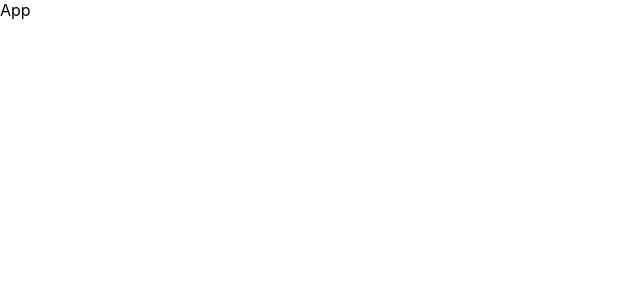
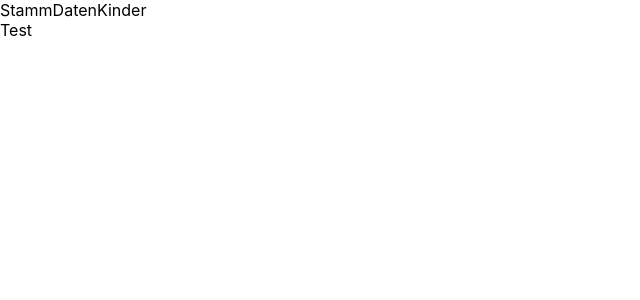
Before and after one commit to JanMartinF/kindergardenApp, a React (Create React App) app in the folder kindergarten_frontend/: page / in a window 1280 px wide. Shown: the top 300 px of the page, without its empty margins (0-640 px from the left). Built offline with nearby package versions, Linux system fonts and the light colour scheme.

Commit message:
berkant und so

```diff
--- a/kindergarten_frontend/src/App.js
+++ b/kindergarten_frontend/src/App.js
@@ -1,10 +1,12 @@
 import logo from './logo.svg';
 import './App.css';
+import StammDatenKinder from './components/StammDatenKinder';
 
 function App() {
   return (
     <div>
-      App
+      <StammDatenKinder />
+
     </div>
   );
 }
--- a/kindergarten_frontend/src/components/StammDatenKinder.jsx
+++ b/kindergarten_frontend/src/components/StammDatenKinder.jsx
@@ -2,7 +2,8 @@ import React from 'react'
 
 const StammDatenKinder = () => {
   return (
-    <div>StammDatenKinder</div>
+    <div>StammDatenKinder <div>Test</div> </div>
+
   )
 }
 
```
Also changed, not shown: 2 other files (tests, documents, lock files or other folders).
